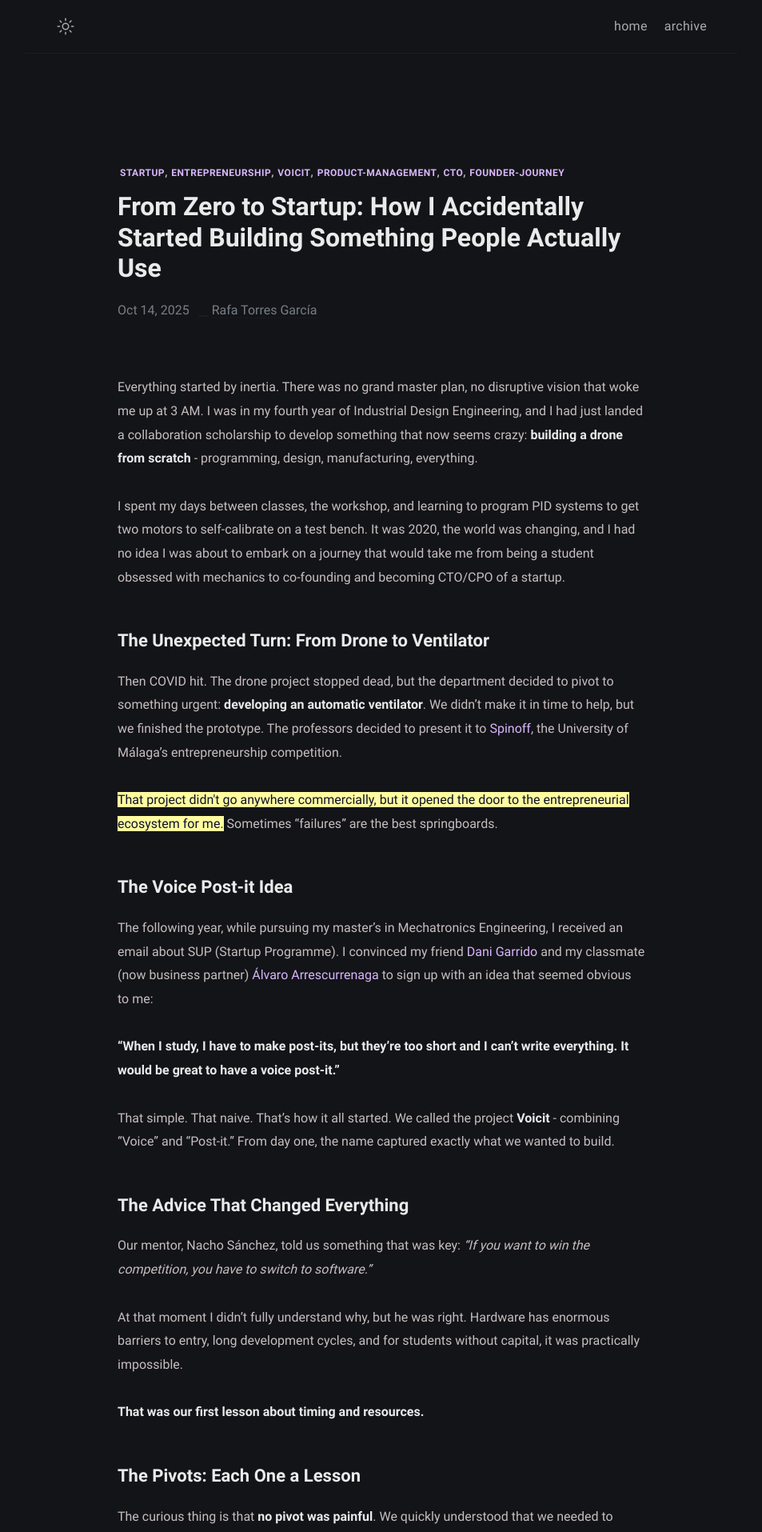
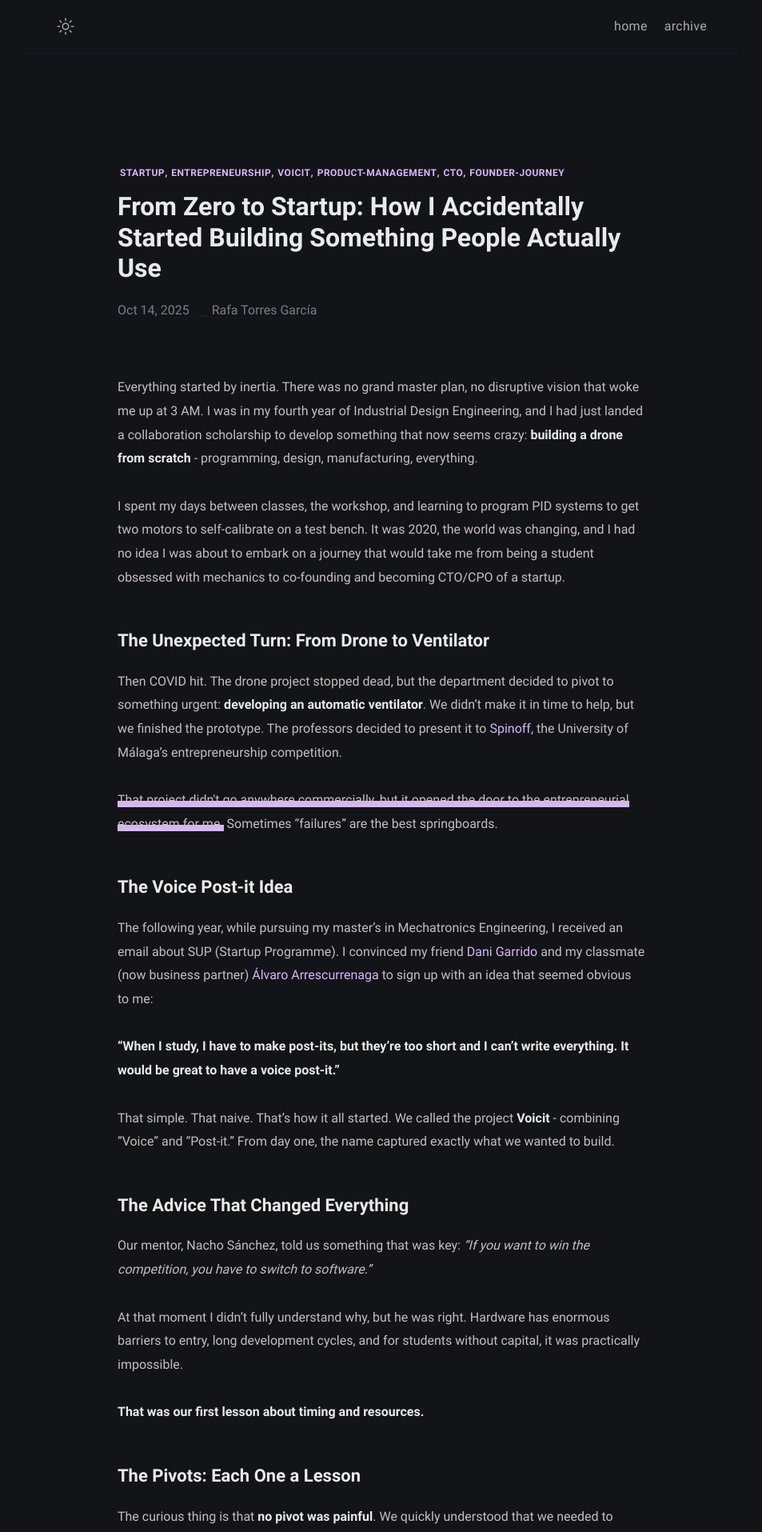
Before and after one commit to rafatorgar/rafatorgar.github.io, a Jekyll site: the page built from _posts/2025-10-14-from-zero-to-startup.md, in a window 1280 px wide. Shown: the top 1915 px of the page at 80% size, without its empty margins (163-1116 px from the left). Built offline with Jekyll 4.4.1, drawn with Linux system fonts in a browser that asks for light colours.

Commit message:
new post

```diff
--- a/_sass/main.scss
+++ b/_sass/main.scss
@@ -14,7 +14,7 @@ $bold-weight: 700;
 
 //Light Colors
 $text-base-color: #434648;
-$text-link-secondary: #8A2BE2;
+$text-link-secondary: #8a2be2;
 $text-link-secondary-active: #bf88f8;
 
 $black: #0d122b;
@@ -61,3 +61,26 @@ $on-widescreen: 1152px;
 // Import sass files
 @import "klise/fonts", "klise/base", "klise/layout", "klise/post",
   "klise/miscellaneous", "klise/syntax", "klise/dark";
+
+// Custom highlight styles using brand colors
+mark {
+  background: linear-gradient(
+    180deg,
+    transparent 60%,
+    $text-link-secondary 60%
+  );
+  background-color: transparent;
+  padding: 0;
+  color: inherit;
+}
+
+// Dark mode override
+[data-theme="dark"] {
+  mark {
+    background: linear-gradient(
+      180deg,
+      transparent 60%,
+      $dark-text-link-secondary 60%
+    );
+  }
+}
```
